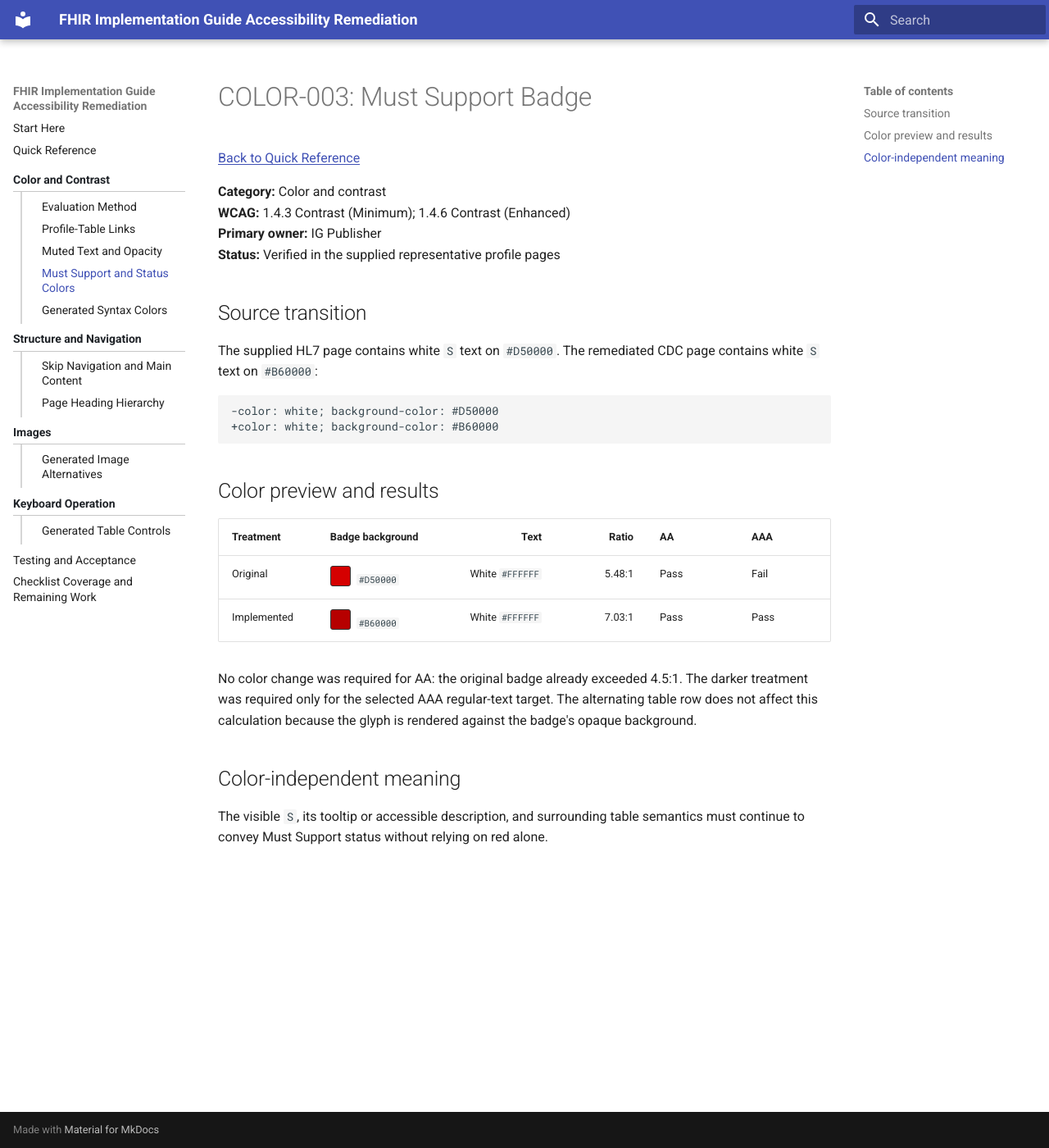
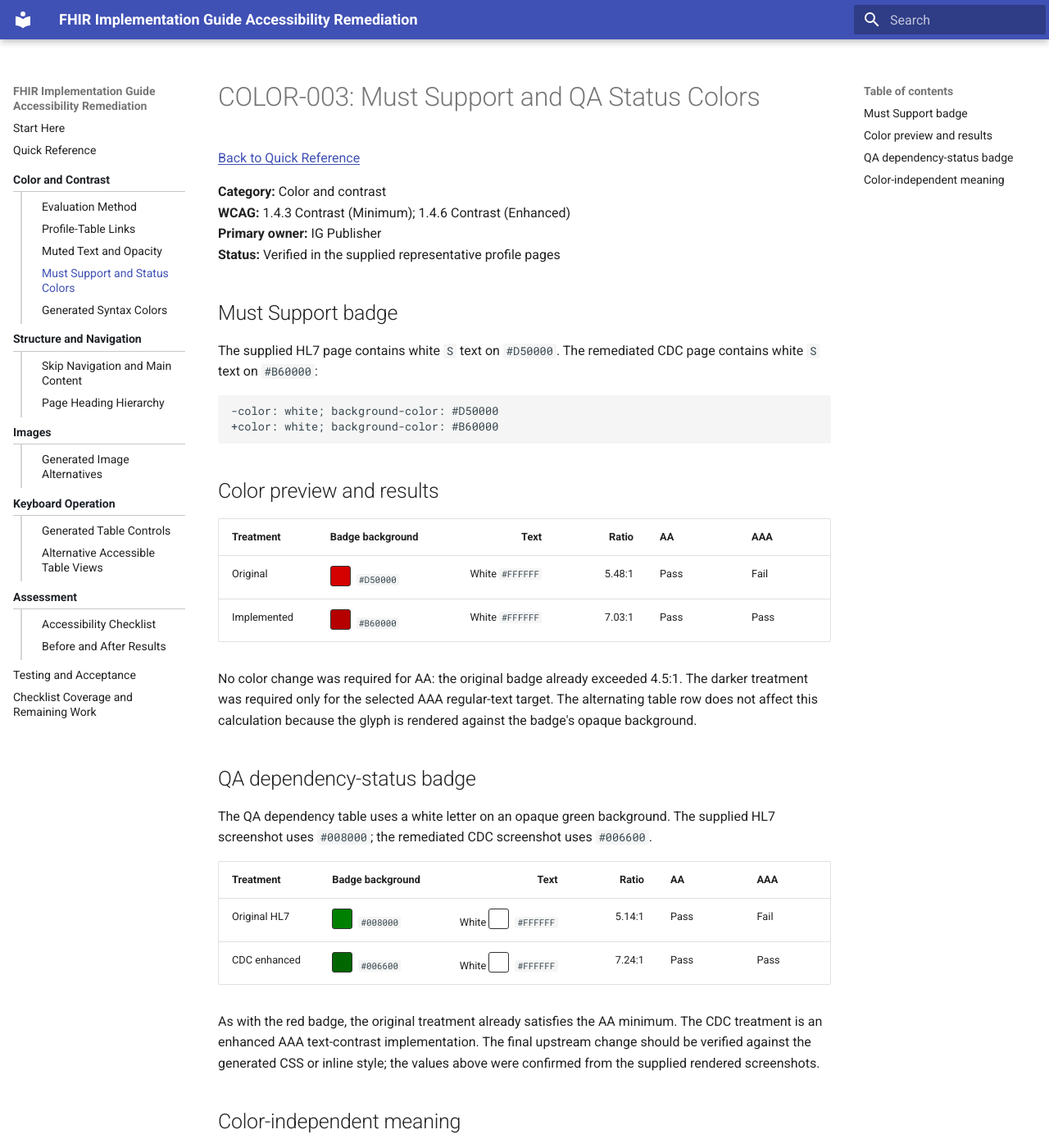
Before and after one commit to caspears/fhir-ig-accessibility-report, an MkDocs documentation site: the page built from docs/details/COLOR-003-must-support-colors.md, in a window 1280 px wide and 1400 px high. Shown: the whole window at 82% size. Built offline with MkDocs 1.6.1 and Material for MkDocs 9.7.7, drawn with Linux system fonts in a browser that asks for light colours; some of the changed text lies outside the part shown.

Commit message:
Added and updated reports and checklists

```diff
--- a/docs/details/COLOR-003-must-support-colors.md
+++ b/docs/details/COLOR-003-must-support-colors.md
@@ -1,4 +1,4 @@
-# COLOR-003: Must Support Badge
+# COLOR-003: Must Support and QA Status Colors
 
 [Back to Quick Reference](../01-quick-reference.md)
 
@@ -7,7 +7,7 @@
 **Primary owner:** IG Publisher
 **Status:** Verified in the supplied representative profile pages
 
-## Source transition
+## Must Support badge
 
 The supplied HL7 page contains white `S` text on `#D50000`. The remediated CDC
 page contains white `S` text on `#B60000`:
@@ -29,8 +29,25 @@ No color change was required for AA: the original badge already exceeded
 target. The alternating table row does not affect this calculation because the
 glyph is rendered against the badge's opaque background.
 
+## QA dependency-status badge
+
+The QA dependency table uses a white letter on an opaque green background.
+The supplied HL7 screenshot uses `#008000`; the remediated CDC screenshot uses
+`#006600`.
+
+| Treatment | Badge background | Text | Ratio | AA | AAA |
+|---|---|---:|---:|---|---|
+| Original HL7 | <span class="color-swatch" style="--swatch: #008000" aria-hidden="true"></span>`#008000` | White <span class="color-swatch" style="--swatch: #FFFFFF" aria-hidden="true"></span>`#FFFFFF` | 5.14:1 | Pass | Fail |
+| CDC enhanced | <span class="color-swatch" style="--swatch: #006600" aria-hidden="true"></span>`#006600` | White <span class="color-swatch" style="--swatch: #FFFFFF" aria-hidden="true"></span>`#FFFFFF` | 7.24:1 | Pass | Pass |
+
+As with the red badge, the original treatment already satisfies the AA
+minimum. The CDC treatment is an enhanced AAA text-contrast implementation.
+The final upstream change should be verified against the generated CSS or
+inline style; the values above were confirmed from the supplied rendered
+screenshots.
+
 ## Color-independent meaning
 
-The visible `S`, its tooltip or accessible description, and surrounding table
-semantics must continue to convey Must Support status without relying on red
-alone.
+The visible badge letter, its tooltip or accessible description, and
+surrounding table semantics must continue to convey status without relying on
+red or green alone.
--- a/docs/stylesheets/accessibility.css
+++ b/docs/stylesheets/accessibility.css
@@ -58,3 +58,29 @@
   border: 1px solid #333;
   border-radius: 0.15rem;
 }
+
+/* Results always include text; color is supplementary. */
+.result {
+  display: block;
+  min-width: 7.5rem;
+  padding: 0.3rem 0.45rem;
+  border: 1px solid currentColor;
+  border-radius: 0.2rem;
+  font-weight: 700;
+  text-align: center;
+}
+
+.result-pass { color: #1e4620; background: #e6f4ea; }
+.result-fail { color: #7a1c1c; background: #fde7e9; }
+.result-partial { color: #664d03; background: #fff3cd; }
+.result-untested { color: #343a40; background: #eef0f2; }
+.result-na { color: #3f3f46; background: #f4f4f5; }
+
+.status-key {
+  display: flex;
+  flex-wrap: wrap;
+  gap: 0.5rem;
+  margin: 1rem 0;
+}
+
+.status-key .result { display: inline-block; }
--- a/mkdocs.yml
+++ b/mkdocs.yml
@@ -40,5 +40,9 @@ nav:
       - Generated Image Alternatives: details/IMG-001-image-alternatives.md
   - Keyboard Operation:
       - Generated Table Controls: details/KBD-001-table-controls.md
+      - Alternative Accessible Table Views: 05-alternative-table-views.md
+  - Assessment:
+      - Accessibility Checklist: 06-accessibility-checklist.md
+      - Before and After Results: 07-before-after-results.md
   - Testing and Acceptance: 03-testing-and-acceptance.md
   - Checklist Coverage and Remaining Work: 04-hhs-checklist-traceability.md
```
Also changed, not shown: docs/01-quick-reference.md (+1 -1 lines), docs/04-hhs-checklist-traceability.md (+7 -1 lines), docs/05-alternative-table-views.md (added, +144 -0 lines), docs/06-accessibility-checklist.md (added, +71 -0 lines), docs/07-before-after-results.md (added, +166 -0 lines), docs/index.md (+3 -0 lines).
